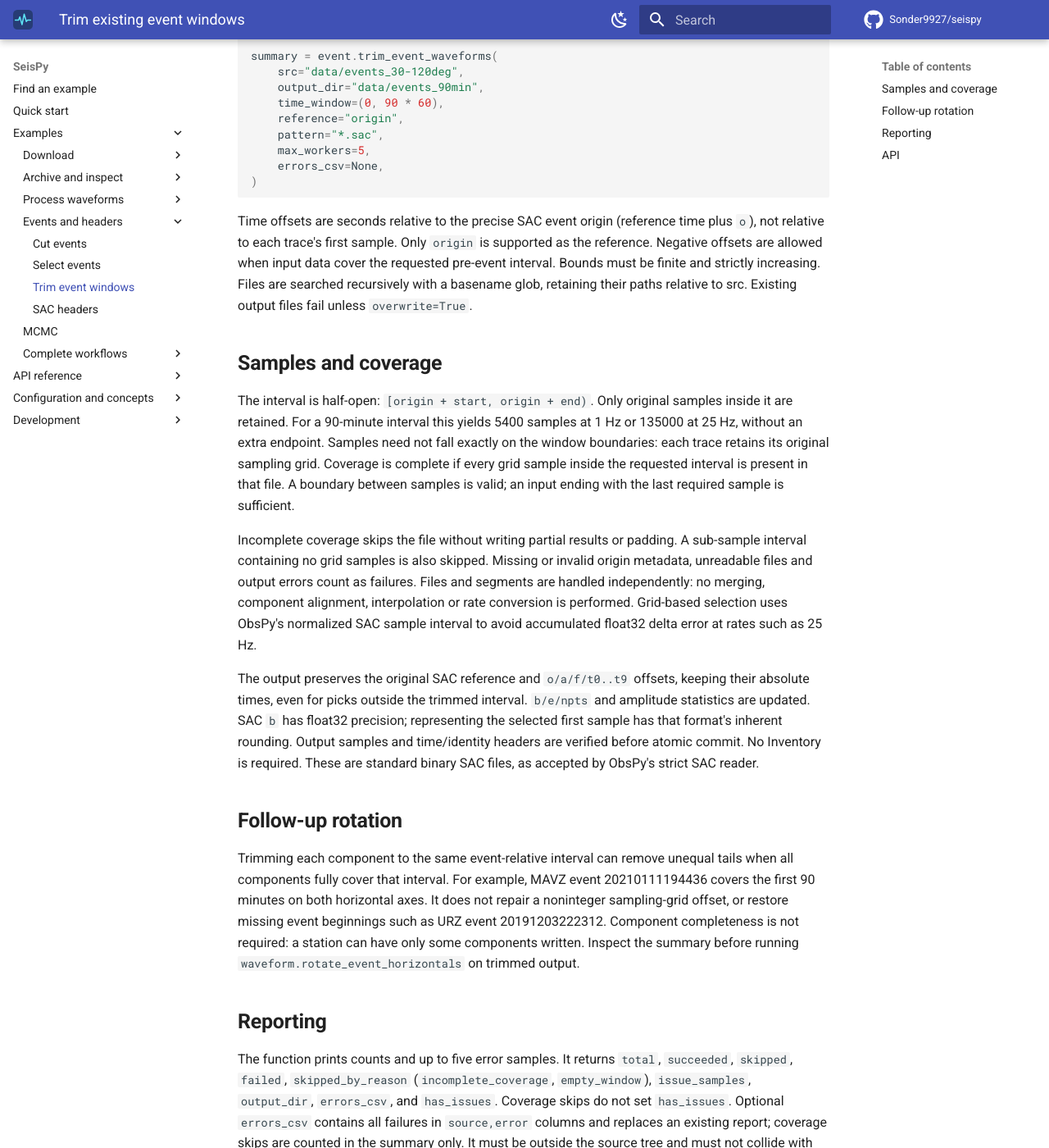
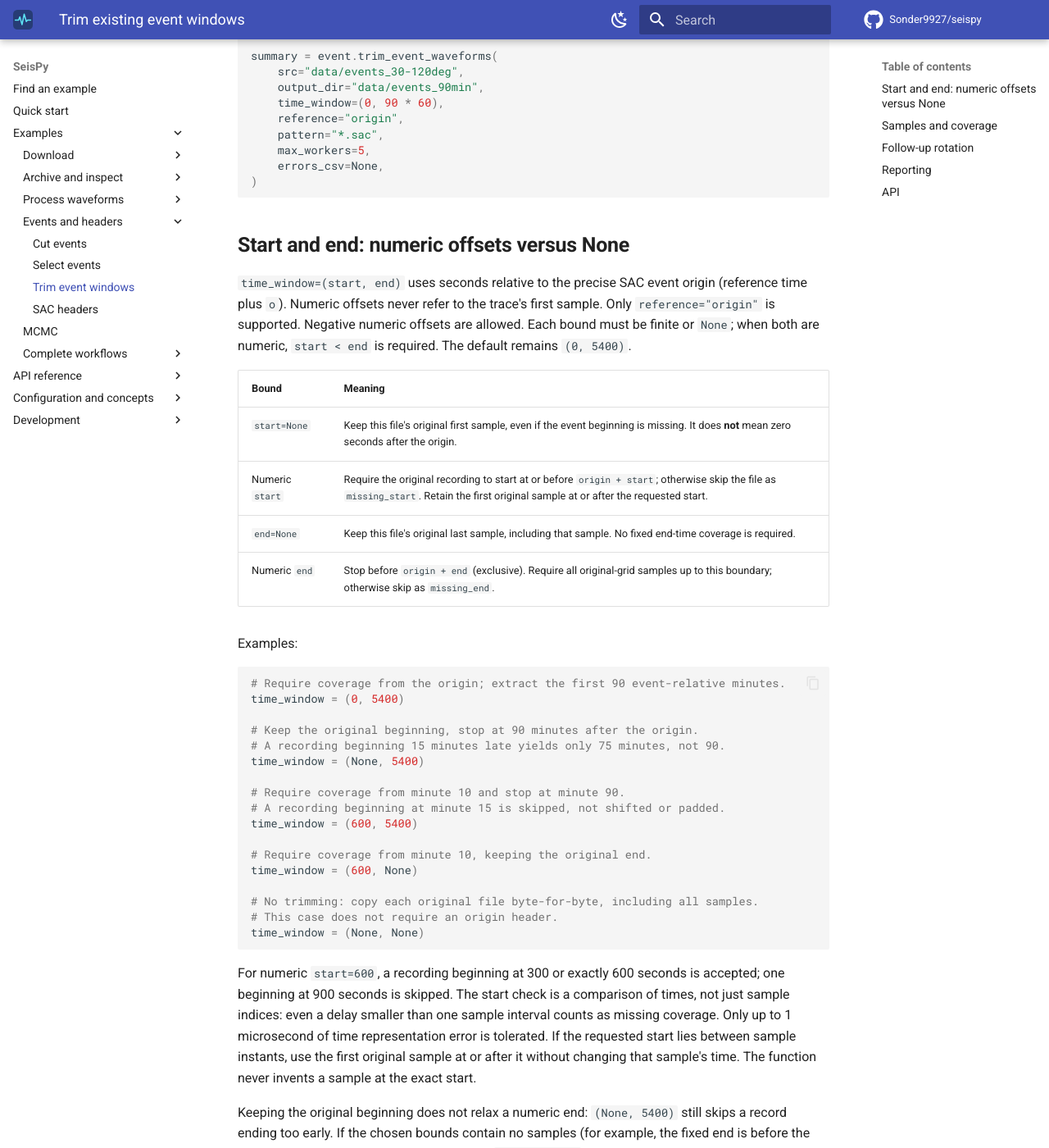
Before and after one commit to Sonder9927/seispy, an MkDocs documentation site: the page built from docs/recipes/trim-events.md, in a window 1280 px wide and 1400 px high, scrolled down 236 px. Shown: the whole window at 82% size. Built offline with MkDocs 1.6.1 and Material for MkDocs 9.7.7, drawn with Linux system fonts in a browser that asks for light colours; comment, search, counter and statistics services are not loaded; some of the changed text lies outside the part shown.

Commit message:
Support open-ended event trimming windows and strict start coverage

````diff
--- a/docs/recipes/trim-events.md
+++ b/docs/recipes/trim-events.md
@@ -22,26 +22,75 @@ summary = event.trim_event_waveforms(
 )
 ```
 
-Time offsets are seconds relative to the precise SAC event origin (reference
-time plus `o`), not relative to each trace's first sample. Only `origin` is
-supported as the reference. Negative offsets are allowed when input data cover
-the requested pre-event interval. Bounds must be finite and strictly increasing.
+## Start and end: numeric offsets versus None
+
+`time_window=(start, end)` uses seconds relative to the precise SAC event
+origin (reference time plus `o`). Numeric offsets never refer to the trace's
+first sample. Only `reference="origin"` is supported. Negative numeric offsets
+are allowed. Each bound must be finite or `None`; when both are numeric,
+`start < end` is required. The default remains `(0, 5400)`.
+
+| Bound | Meaning |
+|---|---|
+| `start=None` | Keep this file's original first sample, even if the event beginning is missing. It does **not** mean zero seconds after the origin. |
+| Numeric `start` | Require the original recording to start at or before `origin + start`; otherwise skip the file as `missing_start`. Retain the first original sample at or after the requested start. |
+| `end=None` | Keep this file's original last sample, including that sample. No fixed end-time coverage is required. |
+| Numeric `end` | Stop before `origin + end` (exclusive). Require all original-grid samples up to this boundary; otherwise skip as `missing_end`. |
+
+Examples:
+
+```python
+# Require coverage from the origin; extract the first 90 event-relative minutes.
+time_window = (0, 5400)
+
+# Keep the original beginning, stop at 90 minutes after the origin.
+# A recording beginning 15 minutes late yields only 75 minutes, not 90.
+time_window = (None, 5400)
+
+# Require coverage from minute 10 and stop at minute 90.
+# A recording beginning at minute 15 is skipped, not shifted or padded.
+time_window = (600, 5400)
+
+# Require coverage from minute 10, keeping the original end.
+time_window = (600, None)
+
+# No trimming: copy each original file byte-for-byte, including all samples.
+# This case does not require an origin header.
+time_window = (None, None)
+```
+
+For numeric `start=600`, a recording beginning at 300 or exactly 600 seconds
+is accepted; one beginning at 900 seconds is skipped. The start check is a
+comparison of times, not just sample indices: even a delay smaller than one
+sample interval counts as missing coverage. Only up to 1 microsecond of time
+representation error is tolerated. If the requested start lies between sample
+instants, use the first original sample at or after it without changing that
+sample's time. The function never invents a sample at the exact start.
+
+Keeping the original beginning does not relax a numeric end: `(None, 5400)`
+still skips a record ending too early. If the chosen bounds contain no samples
+(for example, the fixed end is before the retained original start), the file
+is skipped as `empty_window`.
+
 Files are searched recursively with a basename glob, retaining their paths
 relative to src. Existing output files fail unless `overwrite=True`.
 
 ## Samples and coverage
 
-The interval is half-open: `[origin + start, origin + end)`. Only original
-samples inside it are retained. For a 90-minute interval this yields 5400
-samples at 1 Hz or 135000 at 25 Hz, without an extra endpoint. Samples need
-not fall exactly on the window boundaries: each trace retains its original
-sampling grid. Coverage is complete if every grid sample inside the requested
-interval is present in that file. A boundary between samples is valid; an
-input ending with the last required sample is sufficient.
+When both bounds are numeric, the interval is half-open:
+`[origin + start, origin + end)`. A complete fixed 90-minute interval yields
+5400 samples at 1 Hz or 135000 at 25 Hz, without an extra endpoint. With a
+`None` bound the duration and sample count depend on that individual record;
+`(None, 5400)` does not mean 5400 seconds from its original start.
 
-Incomplete coverage skips the file without writing partial results or padding.
-A sub-sample interval containing no grid samples is also skipped. Missing or
-invalid origin metadata, unreadable files and output errors count as failures.
+For a numeric end, an input ending with the last required grid sample is
+sufficient; no sample is required exactly at the exclusive end. Coverage
+checks happen before loading waveform data. Missing start, missing end and
+empty windows are deliberate skips, with no padding or partial fallback.
+If both start and end coverage are missing, `missing_start` is counted first.
+Missing or invalid `o` is a failure when either bound is numeric. Unreadable
+files and output errors are also failures.
+
 Files and segments are handled independently: no merging, component alignment,
 interpolation or rate conversion is performed. Grid-based selection uses
 ObsPy's normalized SAC sample interval to avoid accumulated float32 delta error
@@ -61,15 +110,17 @@ Trimming each component to the same event-relative interval can remove
 unequal tails when all components fully cover that interval. For example,
 MAVZ event 20210111194436 covers the first 90 minutes on both horizontal axes.
 It does not repair a noninteger sampling-grid offset, or restore missing event
-beginnings such as URZ event 20191203222312. Component completeness is not
+beginnings such as URZ event 20191203222312. `(0, 5400)` skips that missing
+beginning; `(None, 5400)` can retain its later start if it covers the fixed end,
+but does not align different component starts. Component completeness is not
 required: a station can have only some components written. Inspect the summary
 before running `waveform.rotate_event_horizontals` on trimmed output.
 
 ## Reporting
 
 The function prints counts and up to five error samples. It returns `total`,
-`succeeded`, `skipped`, `failed`, `skipped_by_reason` (`incomplete_coverage`,
-`empty_window`), `issue_samples`, `output_dir`, `errors_csv`, and `has_issues`.
+`succeeded`, `skipped`, `failed`, `skipped_by_reason` (`missing_start`,
+`missing_end`, `empty_window`), `issue_samples`, `output_dir`, `errors_csv`, and `has_issues`.
 Coverage skips do not set `has_issues`. Optional `errors_csv` contains all
 failures in `source,error` columns and replaces an existing report; coverage
 skips are counted in the summary only. It must be outside the source tree and
````
Also changed, not shown: 2 other files.
